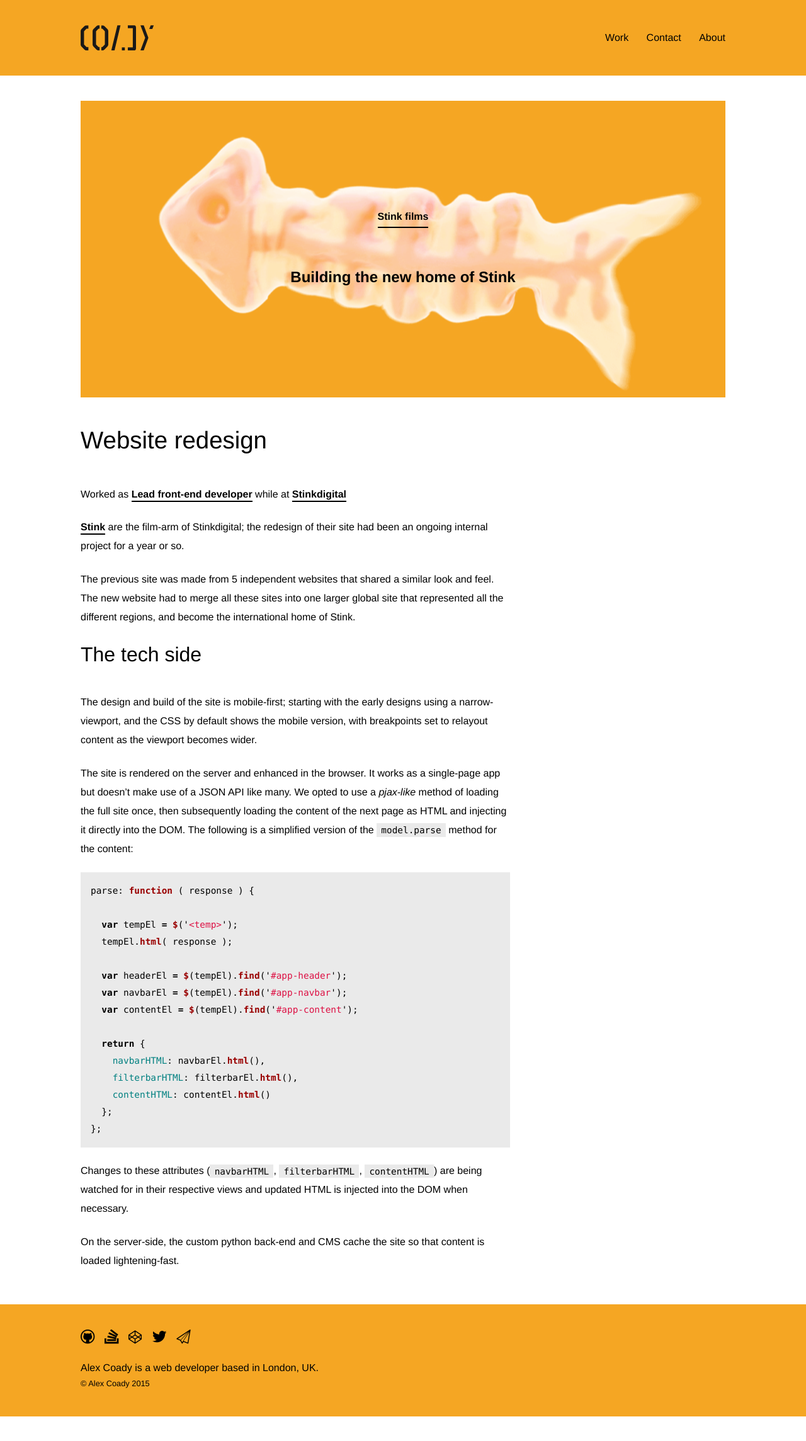
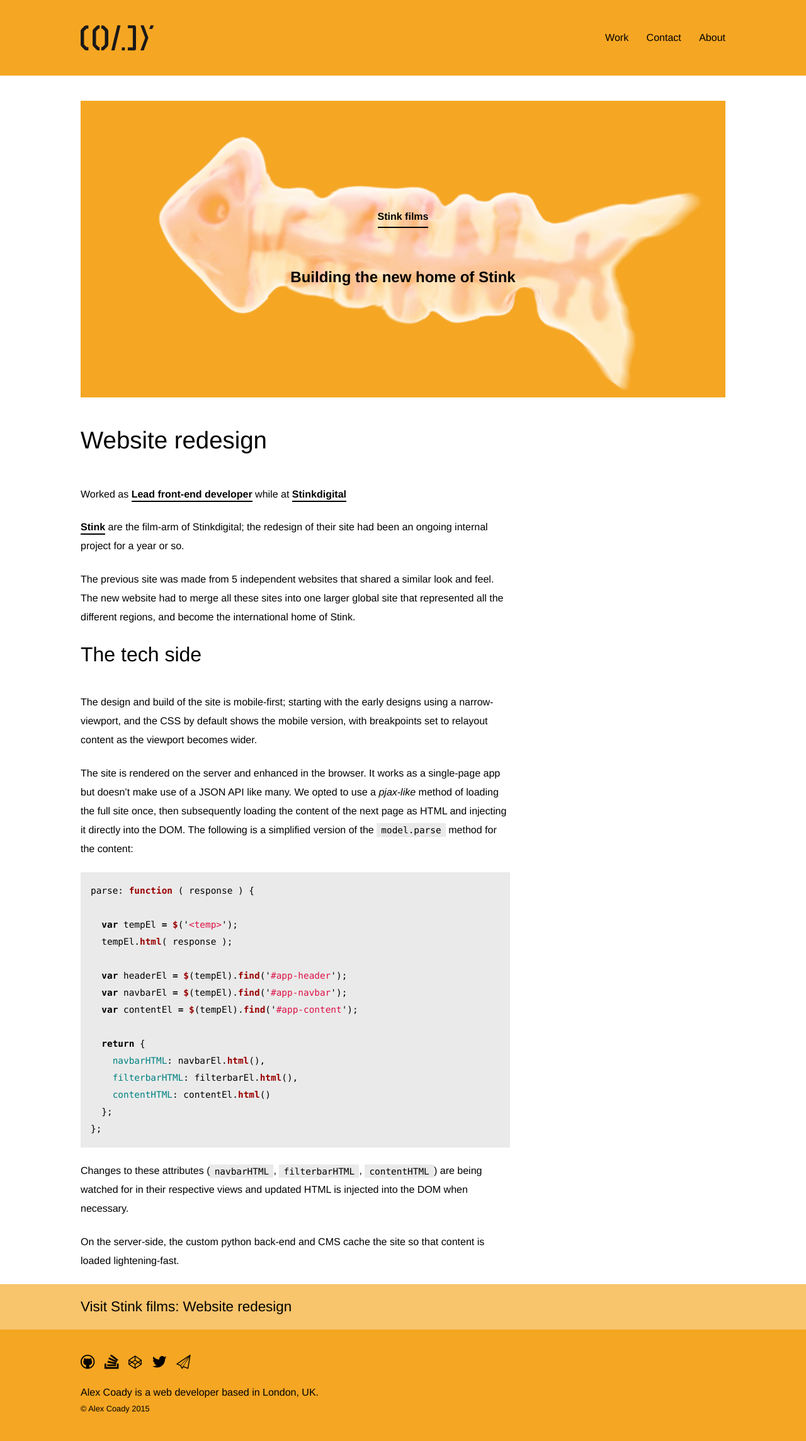
Before and after one commit to alexcoady/alexcoady.github.io, a Jekyll site: the page built from _posts/2015-03-15-stink-redesign.markdown, in a window 1280 px wide. Shown: the whole page at 63% size. Built offline with Jekyll 4.4.1, drawn with Linux system fonts in a browser that asks for light colours; some web fonts are replaced; before the commit the page ends 2249 px from its top, so only the background shows below that.

Commit message:
Added link to project (close #4)

```diff
--- a/_layouts/post.html
+++ b/_layouts/post.html
@@ -35,7 +35,6 @@
   </div>
 
   <div class="Post-content">
-
     <div class="Wrapper">
       <div class="Wrapper-inner">
         <div class="MarkdownContent">
@@ -50,7 +49,16 @@
         </div>
       </div>
     </div>
-
   </div>
 
+  {% if page.project_url %}
+  <a target="_blank" href="{{ page.project_url }}" class="Post-projectLink">
+    <div class="Wrapper">
+      <div class="Wrapper-inner">
+        <span>Visit {{ page.client }}: {{ page.title }}</span>
+      </div>
+    </div>
+  </a>
+  {% endif %}
+
 </div>
--- a/_posts/2015-03-15-stink-redesign.markdown
+++ b/_posts/2015-03-15-stink-redesign.markdown
@@ -12,7 +12,7 @@
   name: Stinkdigital
   url: http://stinkdigital.com
 ---
-[Stink](http://stink.co) are the film-arm of Stinkdigital; the redesign of their site had been an ongoing internal project for a year or so.
+[Stink]({{ page.project_url }}) are the film-arm of Stinkdigital; the redesign of their site had been an ongoing internal project for a year or so.
 
 The previous site was made from 5 independent websites that shared a similar look and feel. The new website had to merge all these sites into one larger global site that represented all the different regions, and become the international home of Stink.
 
--- a/_sass/components/_chrome.scss
+++ b/_sass/components/_chrome.scss
@@ -8,5 +8,4 @@
 
 .Chrome-content {
   overflow: hidden;
-  margin-bottom: 2em;
 }
--- a/_sass/components/_post.scss
+++ b/_sass/components/_post.scss
@@ -54,3 +54,31 @@
 }
 
 .Post-content {}
+
+.Post-projectLink {
+  display: block;
+
+  padding: $spacing/2 0;
+
+  background: lighten($color-orange, 15%);
+  text-decoration: none;
+  color: $color-black;
+  transition: background 0.15s, color 0.15s;
+
+  span {
+    font-weight: 200;
+    font-size: 1.1em;
+    line-height: 1.4em;
+    vertical-align: middle;
+
+    @media #{$mq-widerThanTablet} {
+      font-size: 1.4em;
+    }
+  }
+
+  &:hover {
+    background: lighten($color-orange, 30%);
+    background: invert($color-orange);
+    color: $color-white;
+  }
+}
```
Also changed, not shown: _posts/2014-09-10-geox-amhibiox.markdown (added, +14 -0 lines), images/posts/geox/main.jpg (added), images/posts/geox/thumb.jpg (added), 1 other file.
